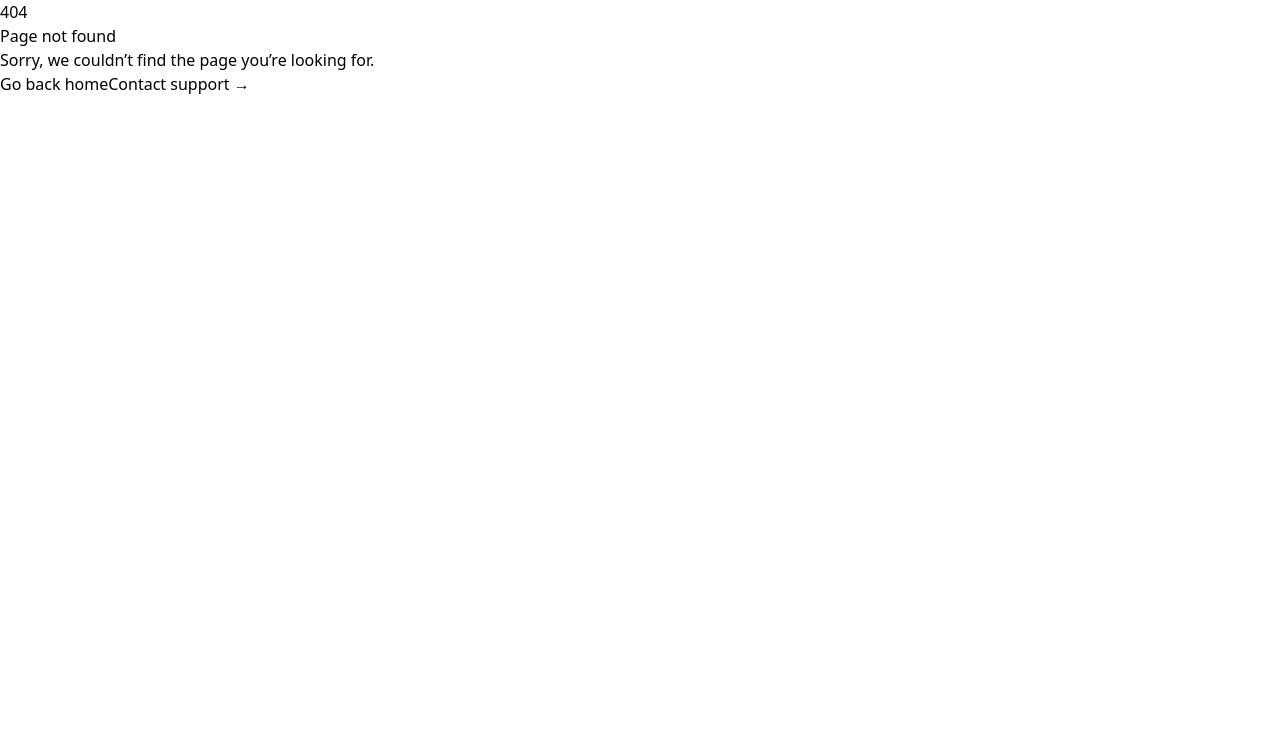
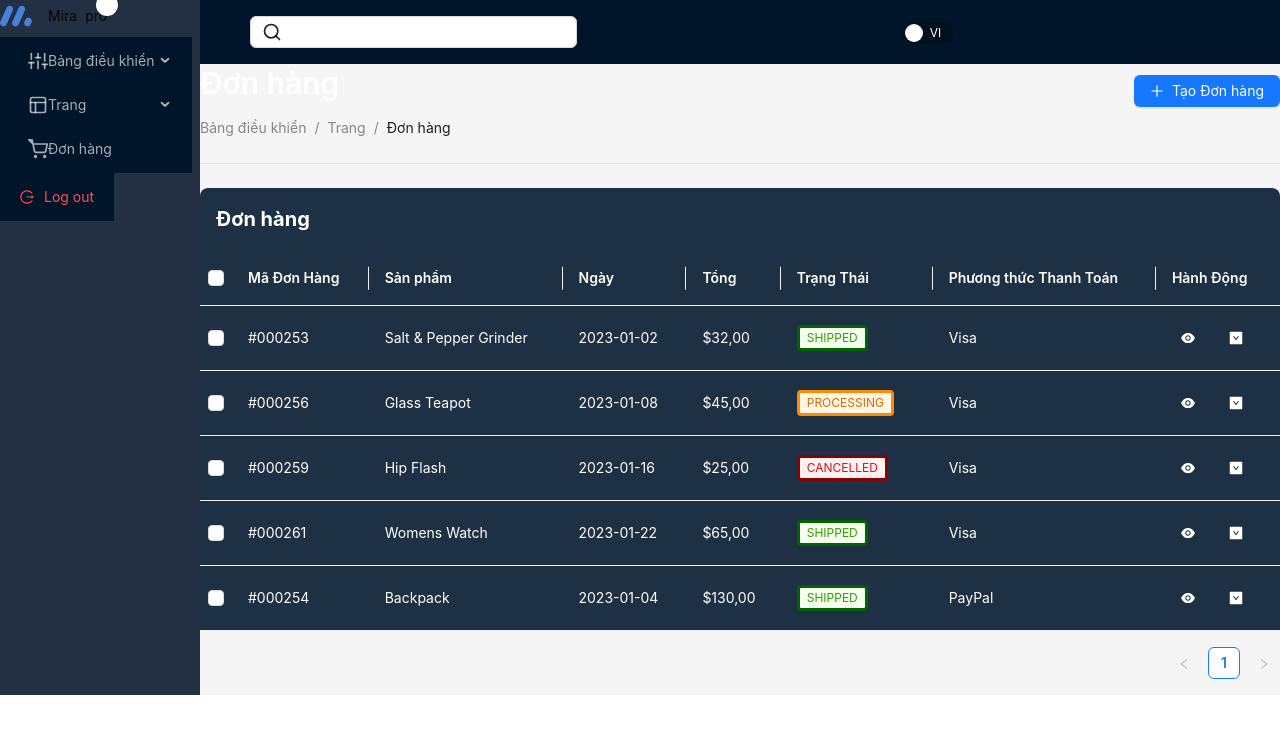
Before and after one commit to m1nhnguy3n/mira-admin-page, a React (Vite) app: page /order in a window 1280 px wide. Before the commit this address had no page. Shown: the top 734 px of the page. Built offline with nearby package versions, Linux system fonts and the light colour scheme.

Commit message:
feat:map6-order

```diff
--- a/src/components/MenuSider.jsx
+++ b/src/components/MenuSider.jsx
@@ -59,7 +59,7 @@ const MenuSider = ({ ...other }) => {
     ];
     return (
         <>
-            <Sider className='h-full w-10' trigger={null} {...other}>
+            <Sider className='h-100lvh w-10' trigger={null} {...other}>
                 <Row className='h-screen bg-[#233044] justify-center'>
                     <Col className='self-start'>
                         <Space className='p-5'>
@@ -101,8 +101,9 @@ const MenuSider = ({ ...other }) => {
                                 ) : (
                                     <Menu.Item
                                         onClick={() => {
-                                            navigate(items.key),
-                                                setActiveItem(items.key);
+                                            navigate(menuItem.key),
+                                                setActiveItem(menuItem.key);
+
                                         }}
                                         key={menuItem.key}
                                         icon={menuItem.icon}>
--- a/src/index.css
+++ b/src/index.css
@@ -1,3 +1,14 @@
 @tailwind base;
 @tailwind components;
 @tailwind utilities;
+
+.ant-table-cell {
+    background-color: rgb(30, 48, 67) !important;
+}
+.ant-table-title {
+    background-color: rgb(30, 48, 67) !important;
+}
+.whiteTextTable th,
+.whiteTextTable td {
+    color: white !important;
+}
--- a/src/locales/en.json
+++ b/src/locales/en.json
@@ -3,5 +3,17 @@
         "DASHBOARD": "Dashboard",
         "ORDERS": "Orders",
         "PAGE": "Pages"
+    },
+    "ORDER":{
+        "ORDER": "Orders",
+        "ORDER1": "New Order",
+        "ORDERID": "Order ID",
+        "PRODUCT": "Product",
+        "DATE": "Date",
+        "TOTAL": "Total",
+        "STATUS": "Status",
+        "PAYMENT_METHOD": "Payment Method",
+        "ACTIONS": "Actions"
     }
+
 }
--- a/src/locales/vi.json
+++ b/src/locales/vi.json
@@ -3,5 +3,16 @@
         "DASHBOARD": "Bảng điều khiển",
         "ORDERS": "Đơn hàng",
         "PAGE": "Trang"
-    }
+    },
+    "ORDER": {
+        "ORDER": "Đơn hàng",
+        "ORDER1": "Tạo Đơn hàng",
+        "ORDERID": "Mã Đơn Hàng",
+        "PRODUCT": "Sản phẩm",
+        "DATE": "Ngày",
+        "TOTAL": "Tổng",
+        "STATUS": "Trạng Thái",
+        "PAYMENT_METHOD": "Phương thức Thanh Toán",
+        "ACTIONS": "Hành Động"
 }
+}
--- /dev/null
+++ b/src/pages/Order/Order.jsx
@@ -0,0 +1,175 @@
+import React, { useState, useEffect } from 'react';
+import { Col, Divider, Table, Typography, Row, Button, Space, Tag, Grid, Breadcrumb } from 'antd';
+import { PlusOutlined, EyeFilled, DownSquareFilled } from '@ant-design/icons';
+import { useTranslation } from 'react-i18next';
+import { useNavigate } from 'react-router-dom';
+
+const data = [
+    {
+        key: '1',
+        id: '#000253',
+        date: '2023-01-02',
+        total: '$32,00',
+        payment: 'Visa',
+        status: 'Shipped',
+        product: 'Salt & Pepper Grinder	',
+
+    },
+    {
+        key: '2',
+        id: '#000256',
+        date: '2023-01-08',
+        total: '$45,00',
+        payment: 'Visa',
+        status: 'Processing',
+        product: 'Glass Teapot',
+    },
+    {
+        key: '3',
+        id: '#000259',
+        date: '2023-01-16',
+        total: '$25,00',
+        payment: 'Visa',
+        status: 'Cancelled',
+        product: 'Hip Flash',
+    },
+    {
+        key: '4',
+        id: '#000261',
+        date: '2023-01-22',
+        total: '$65,00',
+        payment: 'Visa',
+        status: 'Shipped',
+        product: 'Womens Watch',
+    },
+    {
+        key: '5',
+        id: '#000254',
+        date: '2023-01-04',
+        total: '$130,00',
+        payment: 'PayPal',
+        status: 'Shipped',
+        product: 'Backpack',
+    },
+
+];
+
+const rowSelection = {
+    onChange: (selectedRowKeys, selectedRows) => {
+        console.log(`selectedRowKeys: ${selectedRowKeys}`, 'selectedRows: ', selectedRows);
+    },
+};
+const Order = () => {
+
+    const { t } = useTranslation();
+    const navigate = useNavigate();
+
+    const [selectionType] = useState('checkbox');
+
+    const baseColumns = [
+        {
+            title: t('ORDER.ORDERID'),
+            dataIndex: 'id',
+            responsive: ['xs', 'sm', 'md', 'lg', 'xl'],
+        },
+        {
+            title: t('ORDER.PRODUCT'),
+            dataIndex: 'product',
+            responsive: ['xs', 'md', 'lg', 'xl'],
+        },
+        {
+            title: t('ORDER.DATE'),
+            dataIndex: 'date',
+            responsive: ['md', 'lg', 'xl'],
+        },
+
+        {
+            title: t('ORDER.TOTAL'),
+            dataIndex: 'total',
+            responsive: ['lg', 'xl'],
+        },
+        {
+            title: t('ORDER.STATUS'),
+            dataIndex: 'status',
+            responsive: ['xl'],
+            render: (status) => {
+                let color;
+                switch (status) {
+                    case 'Shipped':
+                        color = 'green';
+                        break;
+                    case 'Processing':
+                        color = 'orange';
+                        break;
+                    case 'Cancelled':
+                        color = 'red';
+                        break;
+                }
+                return (
+                    <Tag color={color} key={status} style={{ borderStyle: 'solid', borderColor: 'dark' + color, borderWidth: '3px' }}>
+                        {status.toUpperCase()}
+                    </Tag>
+                );
+            },
+        },
+        {
+            title: t('ORDER.PAYMENT_METHOD'),
+            dataIndex: 'payment',
+            responsive: ['sm'],
+        },
+        {
+            title: t('ORDER.ACTIONS'),
+            dataIndex: 'actions',
+            responsive: ['sm'],
+            render: () => (
+                <Space size="middle">
+                    <Button type="text" icon={<EyeFilled style={{ color: 'white' }} />} />
+                    <Button type="text" icon={<DownSquareFilled style={{ color: 'white' }} />} />
+                </Space>
+            ),
+        },
+    ];
+
+
+
+    return (
+        <div className='h-screen md:h-full'>
+            <Row justify="space-between" align="middle" className='h-max'>
+                <Col span={24} md={12}>
+                    <Typography.Title level={2} style={{ color: 'white' }}>{t('ORDER.ORDER')}</Typography.Title>
+                </Col>
+
+                <Col span={24} md={12} style={{ textAlign: 'right' }}>
+                    <Button type="primary" icon={<PlusOutlined />}>{t('ORDER.ORDER1')}</Button>
+                </Col>
+            </Row>
+            <Breadcrumb className="my-4 text-[#376FD0] cursor-pointer">
+            <Breadcrumb.Item onClick={() => {
+                navigate("/analytic");
+              }}
+              >{t('SIDE_BAR.DASHBOARD')}</Breadcrumb.Item>
+            <Breadcrumb.Item onClick={() => {
+                navigate("/");
+              }}
+              >{t('SIDE_BAR.PAGE')}</Breadcrumb.Item>
+            <Breadcrumb.Item className="text-white" onClick={() => {
+                navigate("/order");
+              }}>
+            {t('SIDE_BAR.ORDERS')}
+            </Breadcrumb.Item>
+          </Breadcrumb>
+            <Divider  className='bg-white'/>
+            <Table
+                rowSelection={{
+                    type: selectionType,
+                    ...rowSelection,
+                }}
+                title={() => <span style={{ fontWeight: 'bold', color: 'white', fontSize: '20px' }}>{t('ORDER.ORDER')}</span>}
+                columns={baseColumns}
+                dataSource={data}
+                className="whiteTextTable"
+            />
+        </div>
+    );
+};
+export default Order;
--- a/src/routes/ProtectedRoute/ProtectedRoute.jsx
+++ b/src/routes/ProtectedRoute/ProtectedRoute.jsx
@@ -23,7 +23,7 @@ const ProtectedRoute = () => {
     // );
 
     return (
-        <Layout className=' font-sans h-full w-full bg-[#1B2635]'>
+        <Layout className='font-sans h-full w-full bg-[#1B2635]'>
             <Drawer
                 placement='left'
                 onClose={onClose}
@@ -36,13 +36,13 @@ const ProtectedRoute = () => {
             </Drawer>
             <MenuSider id='sider_container' />
 
-            <Row className='flex flex-col w-full'>
-                <Col>
+            <Row className='w-full'>
+                <Col span={24} >
                     <Header
                         className='
-                            h-[100px] bg-inherit'>
-                        <Row justify='space-between'>
-                            <Col span={8}>
+                            h-[100px] bg-inherit flex w-full'>
+                        <Row justify='space-between' className='w-full'>
+                            <Col span={8} className='flex items-center'>
                                 <Input
                                     className='search-input bg-inherit w-40 text-white'
                                     placeholder='Search topics'
@@ -55,7 +55,7 @@ const ProtectedRoute = () => {
                                     icon={<MenuSvg />}
                                 />
                             </Col>
-                            <Col span={8}>
+                            <Col span={8} className='flex justify-end items-center'>
                                 <Switch
                                     checkedChildren='EN'
                                     unCheckedChildren='VI'
@@ -76,7 +76,7 @@ const ProtectedRoute = () => {
                         </Row>
                     </Header>
                 </Col>
-                <Col className='p-5'>
+                <Col span={24} className='p-5'>
                     <Content>
                         <Outlet />
                     </Content>
```
Also changed, not shown: src/routes/PrivateRoute.jsx (+4 -4 lines).
